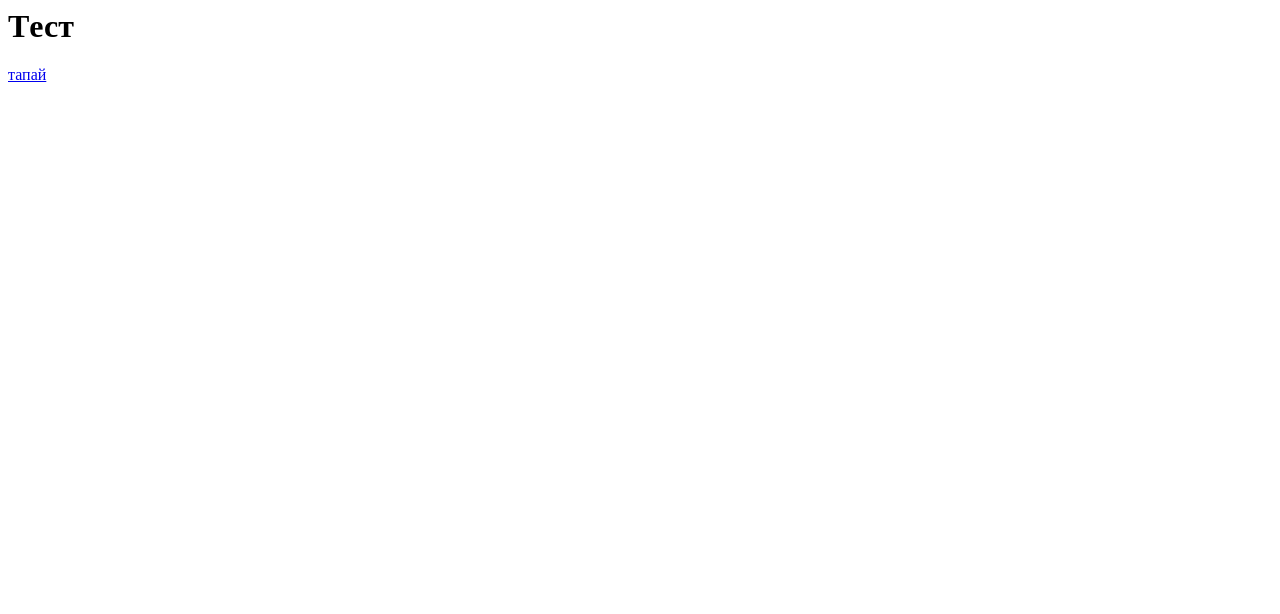
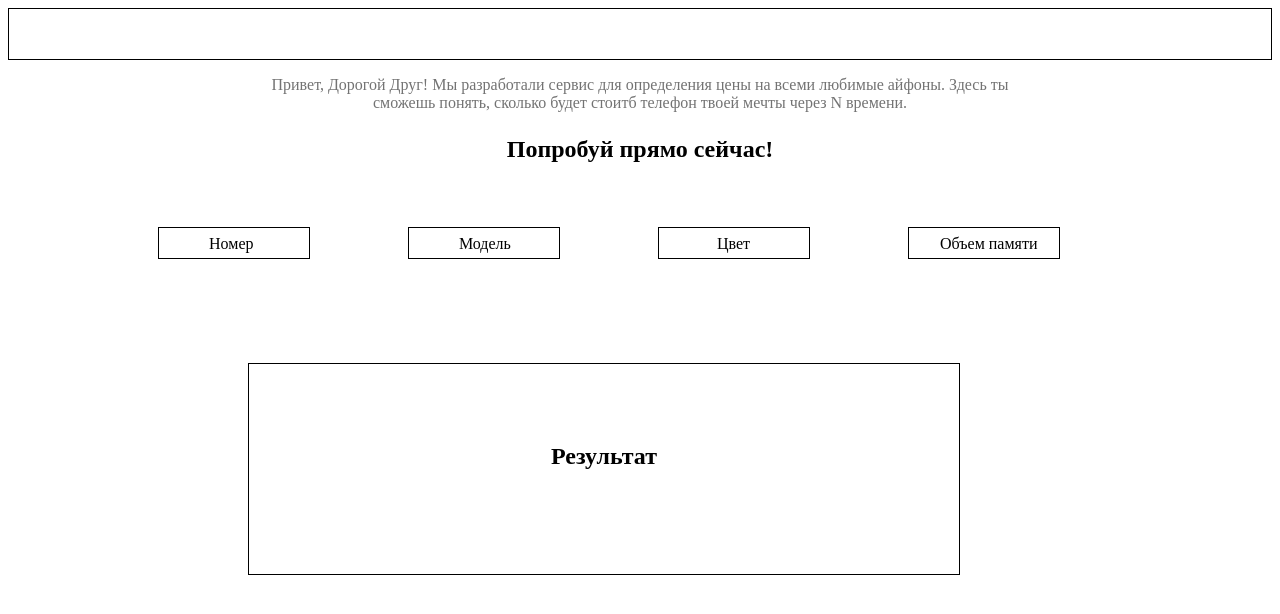
Before and after one commit to KEDunin/ORPUD_project, a Django app: page / in a window 1280 px wide. Before the commit the part shown is almost empty. Shown: the top 614 px of the page. Run offline with Django 4.2, Linux system fonts and the light colour scheme.

Commit message:
Редактирование главной страницы

```diff
--- a/web_analytics_service/templates/web_analytics_service/main.html
+++ b/web_analytics_service/templates/web_analytics_service/main.html
@@ -4,7 +4,26 @@
         <title>Сервис аналитики</title>
     </head>
     <body>
-    <h1 font size="25", color="blue">Tест</h1>
-    <a href="https://vk.com/">тапай</a>
+    <div style="height: 50px; border:1px solid"></div>
+    <p style="font-size:16; color:rgba(115,115,115,1); text-align:center; margin-left:20%; margin-right:20%">Привет, Дорогой Друг! Мы разработали сервис для определения цены на всеми любимые айфоны. Здесь ты сможешь понять, сколько будет стоитб телефон твоей мечты через N времени.</p>
+    <p style="font-weight:bold; font-size:24; text-align:center">Попробуй прямо сейчас!</p>
+    <div class="container">
+        <div style="position:absolute; height:30px; width:150px; border:1px solid; margin-left:150px; margin-top:40px">
+            <p style="margin-left:50px; margin-top:7px">Номер</p>
+        </div>
+        <div style="position:absolute;height:30px; width:150px; border:1px solid; margin-top:40px; margin-left:400px;">
+            <p style="margin-left:50px; margin-top:7px">Модель</p>
+        </div>
+        <div style="position:absolute;height:30px; width:150px; border:1px solid; margin-top:40px; margin-left:650px;">
+            <p style="margin-left:58px; margin-top:7px">Цвет</p>
+        </div>
+        <div style="position:absolute;height:30px; width:150px; border:1px solid; margin-top:40px; margin-left:900px;">
+            <p style="margin-left:31px; margin-top:7px">Объем памяти</p>
+        </div>
+    </div>
+    <div style="width:600px; height:100px; margin-top:200px; border:1px solid; padding:55px; margin-left:240px">
+        <p style="font-weight:bold; font-size:24; text-align:center">Результат</p>
+    </div>
     </body>
     </html>
+</DOCTYPE>
```
Also changed, not shown: example.jpg (added).
